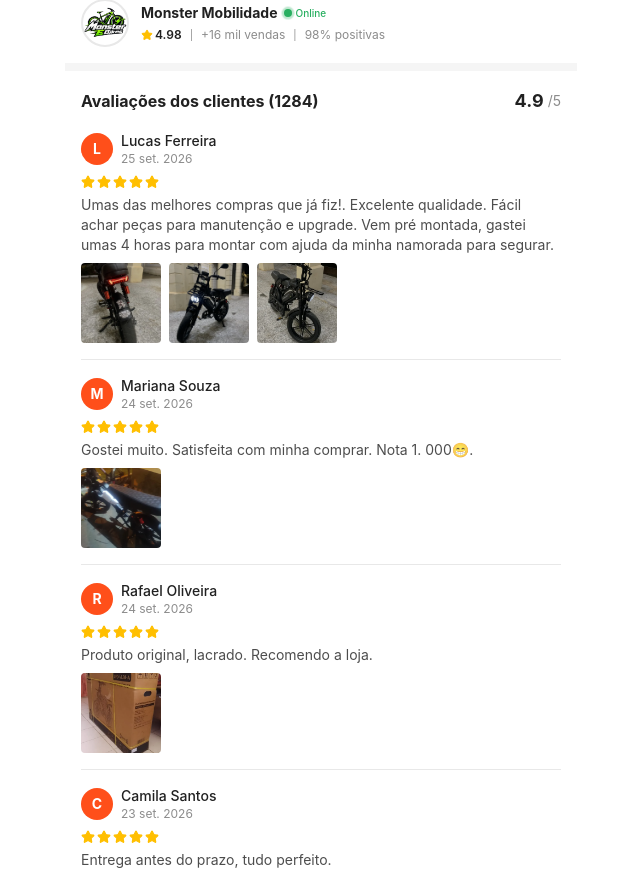
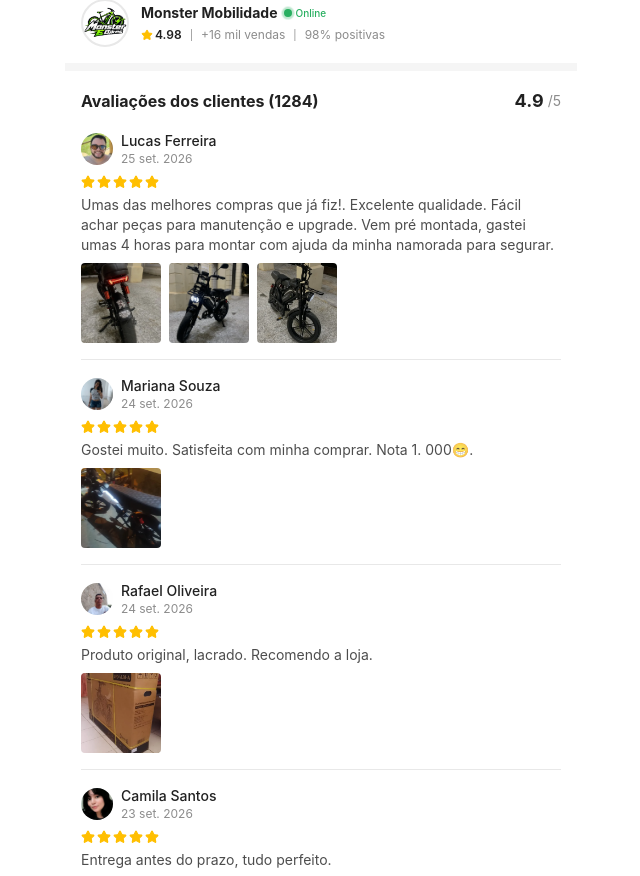
Before and after one commit to kaipepink-debug/git-tk, a React (Vite) app: page /produto in a window 1280 px wide. Shown: the part 1880-2756 px from the top of the page, without its empty margins (319-959 px from the left). Built offline with nearby package versions, Linux system fonts and the light colour scheme.

Commit message:
Changes
Co-authored-by: viniferraz911 <174931062+viniferraz911@users.noreply.github.com>

```diff
--- a/src/data/storeContent.ts
+++ b/src/data/storeContent.ts
@@ -48,7 +48,7 @@ export const REVIEWS: StoreReview[] = [
     "id": "2c25daae-7067-40f2-b167-794691a25710",
     "reviewer_name": "Lucas Ferreira",
     "reviewer_initial": "L",
-    "avatar_url": null,
+    "avatar_url": "/images/reviews/avatar-lucas.webp",
     "rating": 5,
     "review_text": "Umas das melhores compras que já fiz!. Excelente qualidade. Fácil achar peças para manutenção e upgrade. Vem pré montada, gastei umas 4 horas para montar com ajuda da minha namorada para segurar.",
     "photos": [
@@ -62,7 +62,7 @@ export const REVIEWS: StoreReview[] = [
     "id": "8736f97b-ae44-4d5c-ab33-fbacad63f052",
     "reviewer_name": "Mariana Souza",
     "reviewer_initial": "M",
-    "avatar_url": null,
+    "avatar_url": "/images/reviews/avatar-mariana.webp",
     "rating": 5,
     "review_text": "Gostei muito. Satisfeita com minha comprar. Nota 1. 000😁.",
     "photos": [
@@ -74,7 +74,7 @@ export const REVIEWS: StoreReview[] = [
     "id": "496c769f-3be8-42de-ab93-2731cdfe1713",
     "reviewer_name": "Rafael Oliveira",
     "reviewer_initial": "R",
-    "avatar_url": null,
+    "avatar_url": "/images/reviews/avatar-rafael.webp",
     "rating": 5,
     "review_text": "Produto original, lacrado. Recomendo a loja.",
     "photos": [
@@ -86,7 +86,7 @@ export const REVIEWS: StoreReview[] = [
     "id": "73e497f8-be0f-4595-882a-39b004f5e67f",
     "reviewer_name": "Camila Santos",
     "reviewer_initial": "C",
-    "avatar_url": null,
+    "avatar_url": "/images/reviews/avatar-camila.webp",
     "rating": 5,
     "review_text": "Entrega antes do prazo, tudo perfeito.",
     "photos": [
@@ -98,7 +98,7 @@ export const REVIEWS: StoreReview[] = [
     "id": "d39cc9b0-6e20-42a3-8b3a-c2ce8f294ae2",
     "reviewer_name": "Bruno Almeida",
     "reviewer_initial": "B",
-    "avatar_url": null,
+    "avatar_url": "/images/reviews/avatar-bruno.webp",
     "rating": 5,
     "review_text": "Amei, se a bateria fosse de 20 ah seria a top, mas e confortável, e ta ajudando nas entregas.",
     "photos": [],
```
